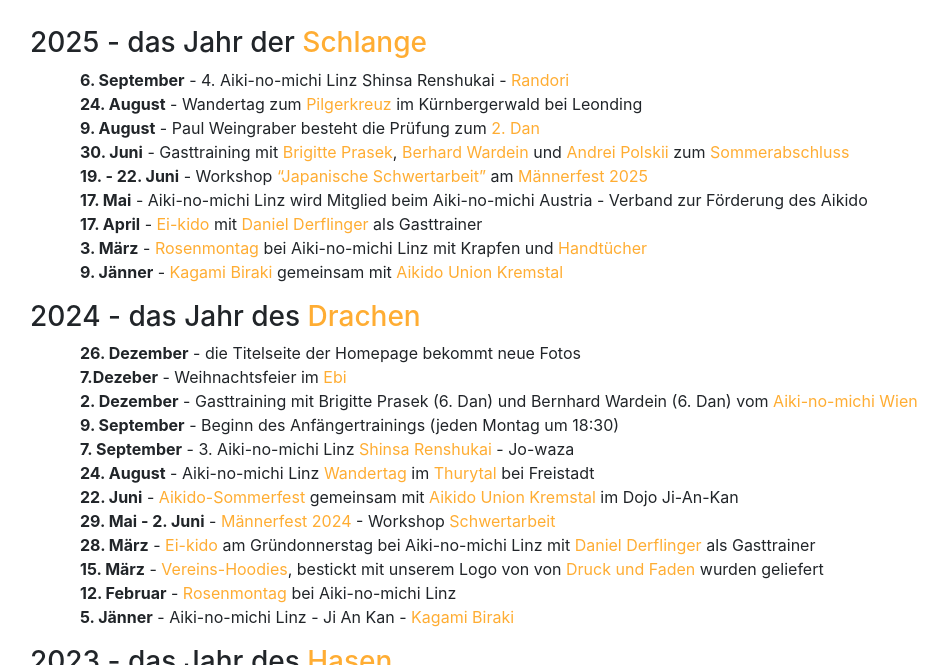
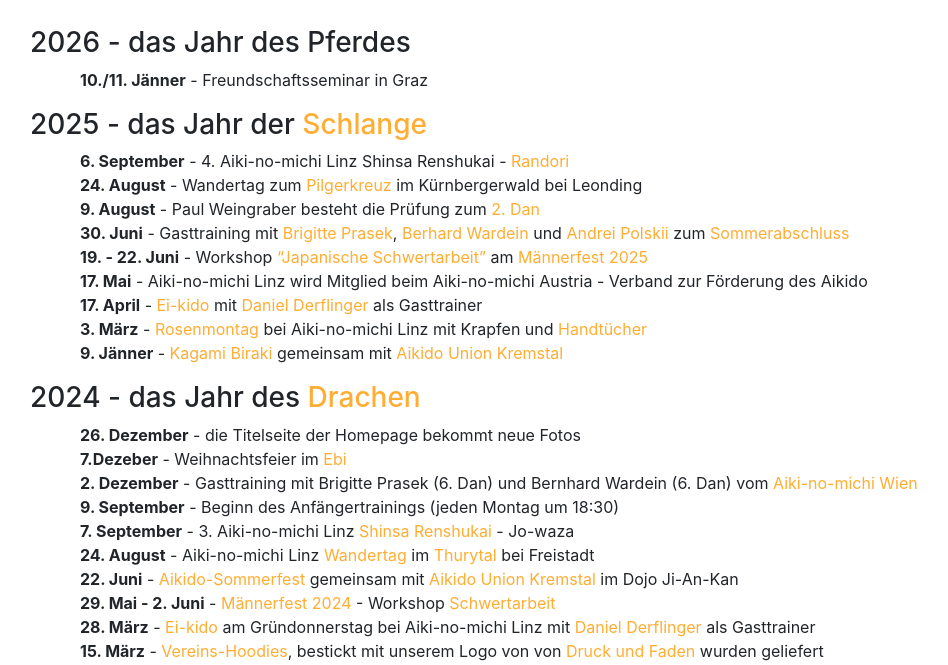
Before and after one commit to TWachs/aikinomichi-linz, a Jekyll site: the page built from aktuelles.md, in a window 1280 px wide and 900 px high, scrolled down 350 px, cut to the strip 235-900 px from the top of the window. Shown: the whole strip, without its empty margins (55-1003 px from the left). Built offline with Jekyll 4.4.1, drawn with Linux system fonts in a browser that asks for light colours; nearby versions of some CDN libraries.

Commit message:
Update aktuelles.md

```diff
--- a/aktuelles.md
+++ b/aktuelles.md
@@ -8,7 +8,12 @@
 
 <iframe width="560" height="315" style="display:block; margin: 0 auto 30px auto;" src="https://www.youtube.com/embed/DrgovmdFho8" title="YouTube video player" frameborder="0" allow="accelerometer; autoplay; clipboard-write; encrypted-media; gyroscope; picture-in-picture; web-share" allowfullscreen></iframe>
 
+### 2026 - das Jahr des Pferdes
+
+* **10./11. Jänner** - Freundschaftsseminar in Graz
+
 ### 2025 - das Jahr der [Schlange](https://www.facebook.com/photo/?fbid=1132203962248147&set=a.441578571310693){:target="_blank"}
+
 * **6. September** - 4. Aiki-no-michi Linz Shinsa Renshukai - [Randori](https://www.facebook.com/photo/?fbid=1174729291328947&set=a.441578571310693){:target="_blank"}
 * **24. August** - Wandertag zum [Pilgerkreuz](https://www.facebook.com/photo/?fbid=1342616391206902&set=pcb.1342622284539646){:target="_blank"} im Kürnbergerwald bei Leonding
 * **9. August** - Paul Weingraber besteht die Prüfung zum [2. Dan](https://www.facebook.com/photo/?fbid=24125783083757840&set=a.834961483266662&notif_id=1754801156484925&notif_t=feedback_reaction_generic_tagged&ref=notif){:target="_blank"}
```
